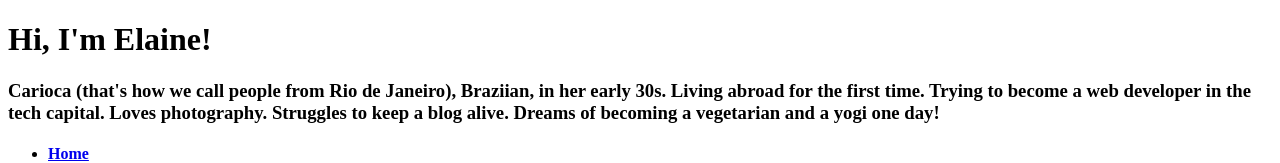
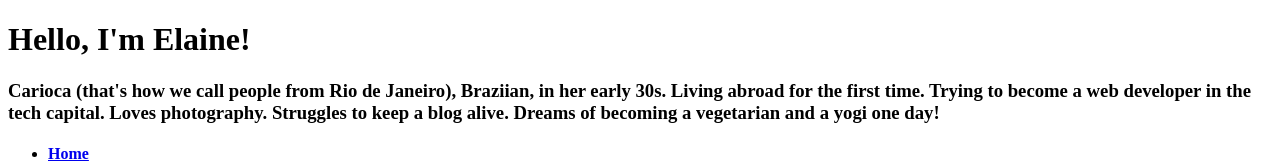
Before and after one commit to elaineGouvea/elainegouvea.github.io, a plain HTML site: page aboutme.html in a window 1280 px wide. Shown: the top 163 px of the page. Drawn offline with Linux system fonts and the light colour scheme.

Commit message:
Edit README

```diff
--- a/aboutme.html
+++ b/aboutme.html
@@ -7,7 +7,7 @@
 </head>
 <body>
 	<div class="container">
-		<h1>Hi, I'm Elaine!</h1>
+		<h1>Hello, I'm Elaine!</h1>
 		<h3>
 			Carioca (that's how we call people from Rio de Janeiro), Braziian, in her early 30s. Living abroad for the first time. Trying to become a web developer in the tech capital.
 			Loves photography. Struggles to keep a blog alive. Dreams of becoming a vegetarian and a yogi one day!
```
